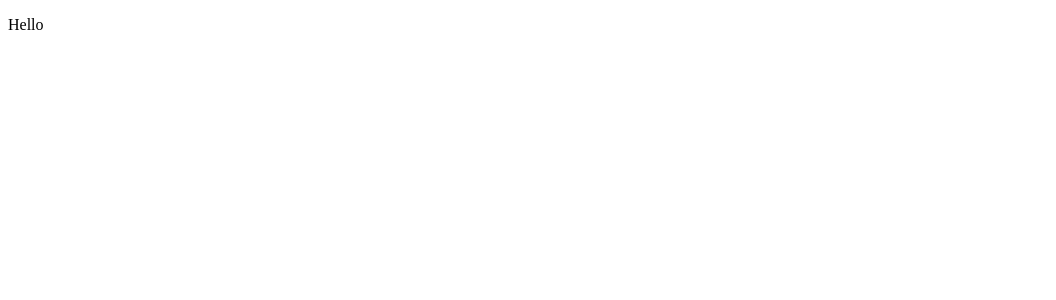
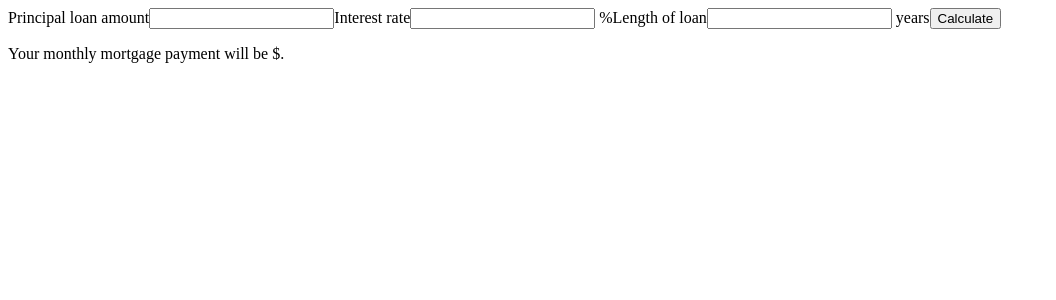
Before and after one commit to yumietzk/frontendeval, a React (Create React App) app: page / in a window 1280 px wide. Shown: the top 300 px of the page, without its empty margins (0-1056 px from the left). Built offline with nearby package versions, Linux system fonts and the light colour scheme.

Commit message:
initial commit

```diff
--- a/src/components/App.js
+++ b/src/components/App.js
@@ -1,7 +1,8 @@
 import React from 'react';
+import MortgageForm from './MortgageForm';
 
 const App = () => {
-  return <p>Hello</p>;
+  return <MortgageForm />;
 };
 
 export default App;
--- /dev/null
+++ b/src/components/MortgageForm.js
@@ -0,0 +1,77 @@
+import React, { useState } from 'react';
+
+export default function MortgageForm() {
+  const [state, setState] = useState({
+    amount: '',
+    interestRate: '',
+    loan: '',
+  });
+  const [mortgage, setMortgage] = useState('');
+
+  const { amount, interestRate, loan } = state;
+
+  const handleChange = (e) => {
+    const key = e.target.name;
+    const value = e.target.value;
+
+    setState({ ...state, [key]: value });
+  };
+
+  const calculateMortgage = (amount, interestRate, years) => {
+    const monthlyInterestRate = interestRate / 12;
+    const numOfPayments = 12 * years;
+
+    // const mortgage =
+    //   amount *
+    //   ((monthlyInterestRate * (1 + monthlyInterestRate)) ** numOfPayments /
+    //     (((1 + monthlyInterestRate) ^ numOfPayments) - 1));
+    // return mortgage;
+  };
+
+  const handleSubmit = (e) => {
+    e.preventDefault();
+
+    const mortgage = calculateMortgage(amount, interestRate, loan);
+    // setMortgage(mortgage);
+    console.log(mortgage);
+  };
+
+  return (
+    <div>
+      <form onSubmit={handleSubmit}>
+        <label>
+          Principal loan amount
+          <input
+            type="number"
+            name="amount"
+            value={amount}
+            onChange={handleChange}
+          />
+        </label>
+        <label>
+          Interest rate
+          <input
+            type="number"
+            name="interestRate"
+            value={interestRate}
+            onChange={handleChange}
+          />{' '}
+          %
+        </label>
+        <label>
+          Length of loan
+          <input
+            type="number"
+            name="loan"
+            value={loan}
+            onChange={handleChange}
+          />{' '}
+          years
+        </label>
+        <button type="submit">Calculate</button>
+      </form>
+
+      <p>Your monthly mortgage payment will be ${mortgage}.</p>
+    </div>
+  );
+}
```
